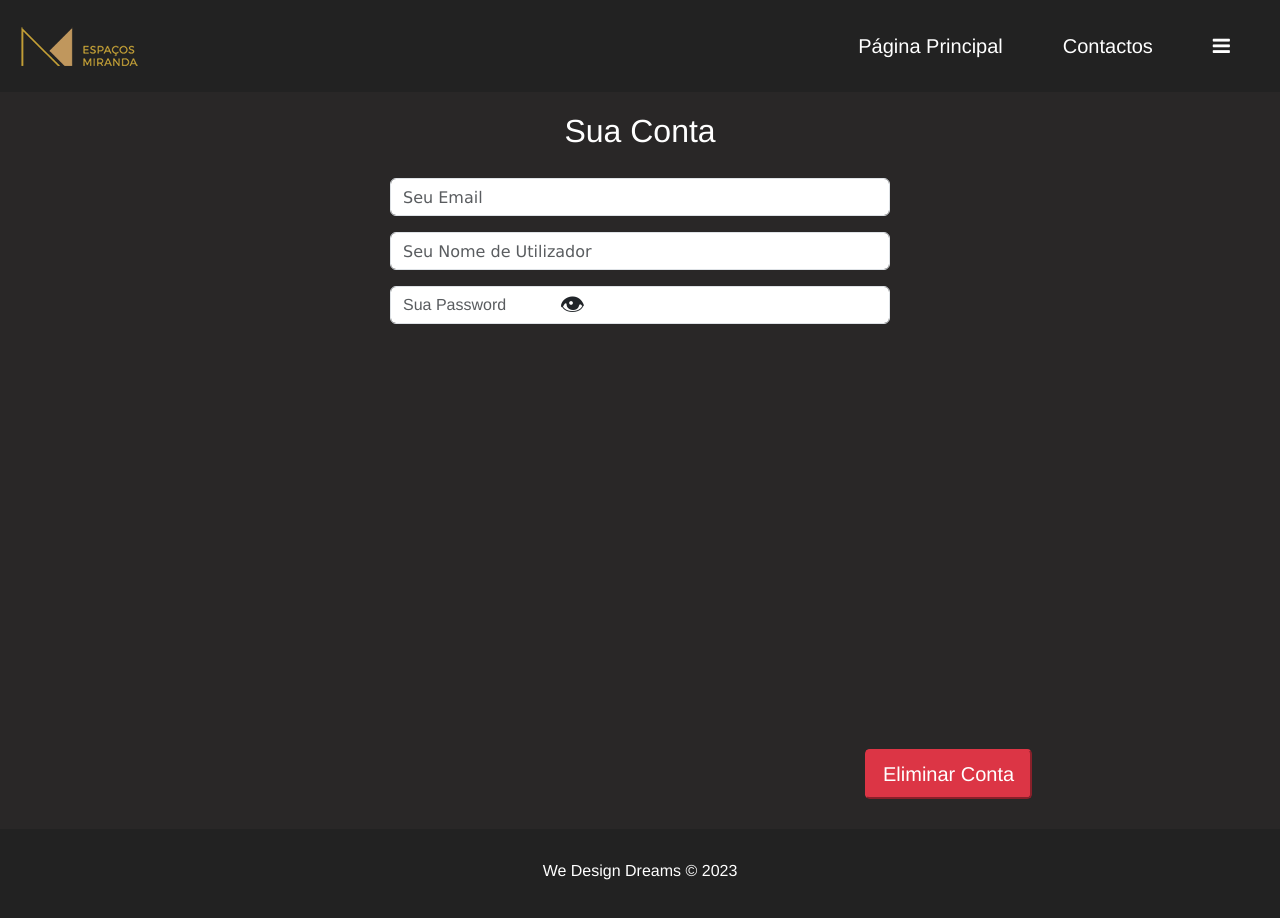
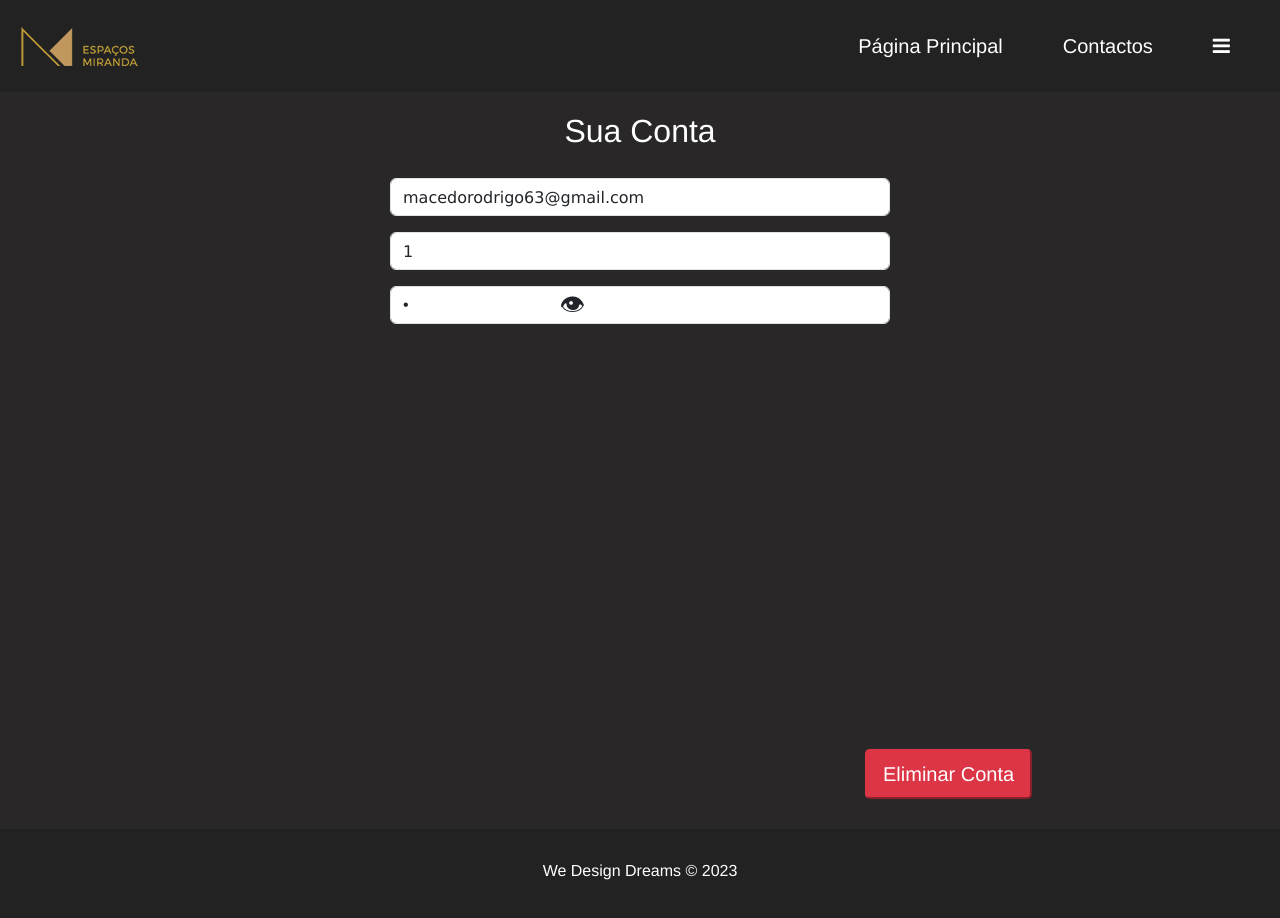
Before and after one commit to R0DRAPT/8_EspacosMiranda, a Vue app: page /Definicoes/1 in a window 1280 px wide. Shown: the top 918 px of the page. Built offline with nearby package versions, Linux system fonts and the light colour scheme; data requests are answered from the project's data file.

Commit message:
Main
Main

```diff
--- a/db/db.json
+++ b/db/db.json
@@ -1,11 +1,5 @@
 {
   "users": [
-    {
-      "email": "macedorodrigo63@gmail.com",
-      "username": "3",
-      "password": "3",
-      "id": 3
-    },
     {
       "email": "macedorodrigo63@gmail.com",
       "username": "5",
--- a/src/views/AposLogin/Definicoes.vue
+++ b/src/views/AposLogin/Definicoes.vue
@@ -58,17 +58,25 @@ export default {
   },
 
   mounted() {
+    // Use o username da rota para identificar o usuário
     const usernameToLoad = this.$route.params.username;
 
-    const userData = JSON.parse(localStorage.getItem("Register-Info"));
-    if (userData && userData.username === usernameToLoad) {
+    // Faça uma chamada à sua API para buscar os dados do usuário com base no username
+    axios.get(`http://localhost:3000/users?username=${usernameToLoad}`)
+      .then(response => {
+        if (response.data.length > 0) {
+          const userData = response.data[0];
           this.userId = userData.id;
           this.email = userData.email;
           this.username = userData.username;
           this.password = userData.password;
         } else {
-      console.error("Username não corresponde aos dados no localStorage");
+          console.error("Usuário não encontrado na API");
         }
+      })
+      .catch(error => {
+        console.error("Erro ao buscar dados do usuário na API", error);
+      });
   },
 
   methods: {
@@ -92,7 +100,7 @@ export default {
               localStorage.removeItem("Register-Info");
 
               // Toastr de sucesso
-              toastr.success("Conta excluída com sucesso.", "Sucesso", {
+              toastr.success("Conta eliminada com sucesso.", "Sucesso", {
                 closeButton: true,
                 positionClass: "toast-bottom-right",
                 progressBar: true,
```
Lines whose indentation alone changed are shown as unchanged.
